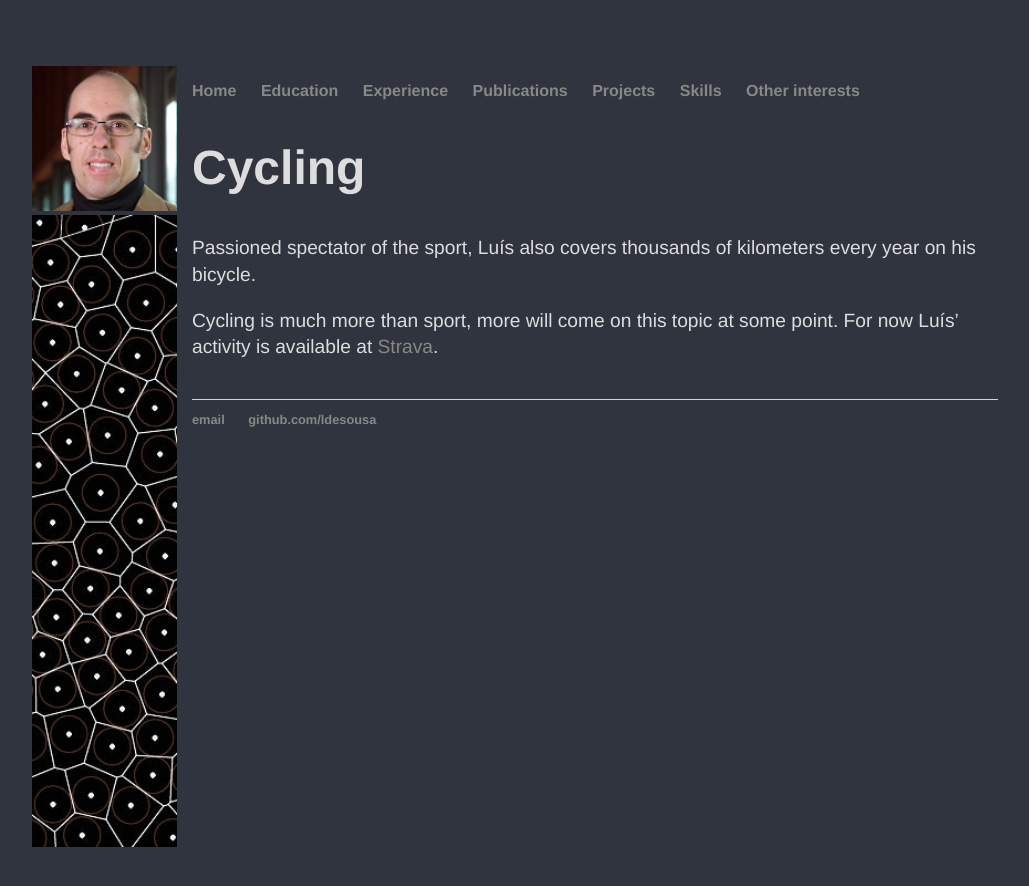
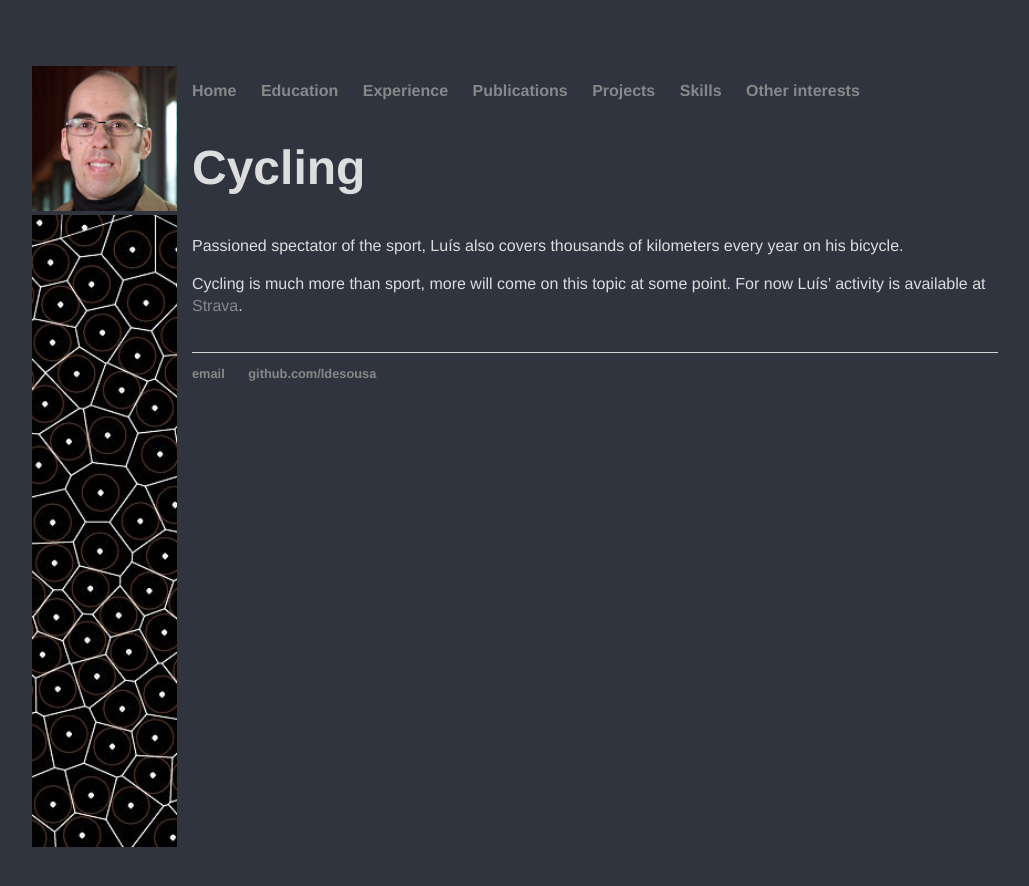
Before and after one commit to ldesousa/ldesousa.github.io, a Jekyll site: the page built from other/cycling.md, in a window 1280 px wide. Shown: the top 886 px of the page, without its empty margins (166-1195 px from the left). Built offline with Jekyll 4.4.1, drawn with Linux system fonts in a browser that asks for light colours; our own code applies the rules of GitHub Pages for plain Markdown files.

Commit message:
Adjusted font in paragraphs

```diff
--- a/css/main.css
+++ b/css/main.css
@@ -36,7 +36,7 @@ h2, h3, h4 {
 }
 
 p {
-    font-size: 1.2em;
+    /* font-size: 1.2em; */
     line-height: 1.4em;
     font-family:'Helvetica', 'Arial', 'Sans-Serif';
     width: 100%;
```
